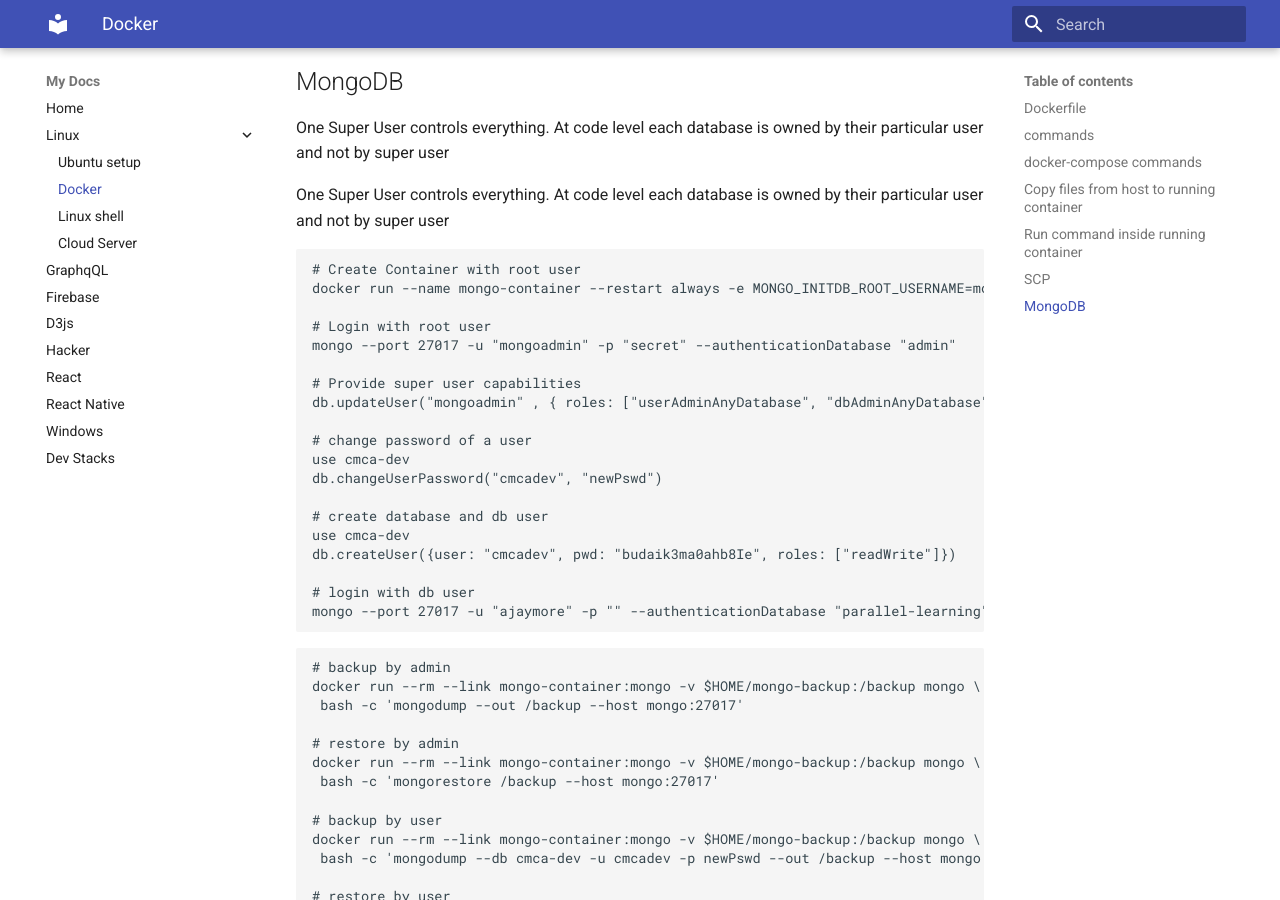
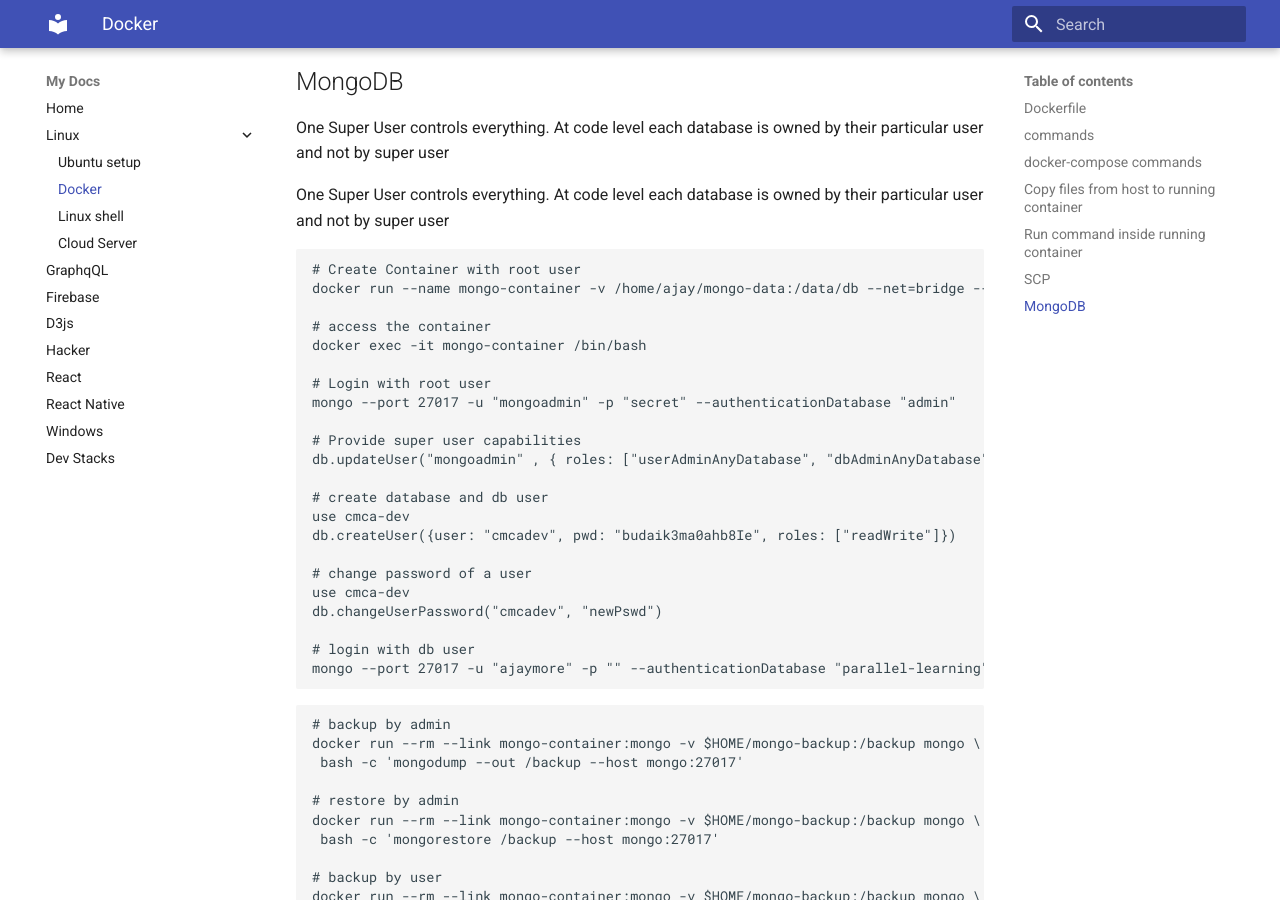
Before and after one commit to ajaymore/development-docs, an MkDocs documentation site: the page built from docs/linux/docker.md, in a window 1280 px wide and 900 px high, scrolled down 1406 px. Built offline with MkDocs 1.6.1 and Material for MkDocs 9.7.7, drawn with Linux system fonts in a browser that asks for light colours; old or Windows-style settings are respelled for this version of MkDocs.

Commit message:
Update docker.md

````diff
--- a/docs/linux/docker.md
+++ b/docs/linux/docker.md
@@ -63,7 +63,10 @@
 
 ```
 # Create Container with root user
-docker run --name mongo-container --restart always -e MONGO_INITDB_ROOT_USERNAME=mongoadmin -e MONGO_INITDB_ROOT_PASSWORD=secret mongo -p 27017:27017 -d mongo
+docker run --name mongo-container -v /home/ajay/mongo-data:/data/db --net=bridge --restart always -e MONGO_INITDB_ROOT_USERNAME=mongoadmin -e MONGO_INITDB_ROOT_PASSWORD=secret -p 27017:27017 -d mongo
+
+# access the container
+docker exec -it mongo-container /bin/bash
 
 # Login with root user
 mongo --port 27017 -u "mongoadmin" -p "secret" --authenticationDatabase "admin"
@@ -71,13 +74,13 @@
 # Provide super user capabilities
 db.updateUser("mongoadmin" , { roles: ["userAdminAnyDatabase", "dbAdminAnyDatabase", "readWriteAnyDatabase"]})
 
+# create database and db user
+use cmca-dev
+db.createUser({user: "cmcadev", pwd: "budaik3ma0ahb8Ie", roles: ["readWrite"]})
+
 # change password of a user
 use cmca-dev
 db.changeUserPassword("cmcadev", "newPswd")
-
-# create database and db user
-use cmca-dev
-db.createUser({user: "cmcadev", pwd: "budaik3ma0ahb8Ie", roles: ["readWrite"]})
 
 # login with db user
 mongo --port 27017 -u "ajaymore" -p "" --authenticationDatabase "parallel-learning"
````
